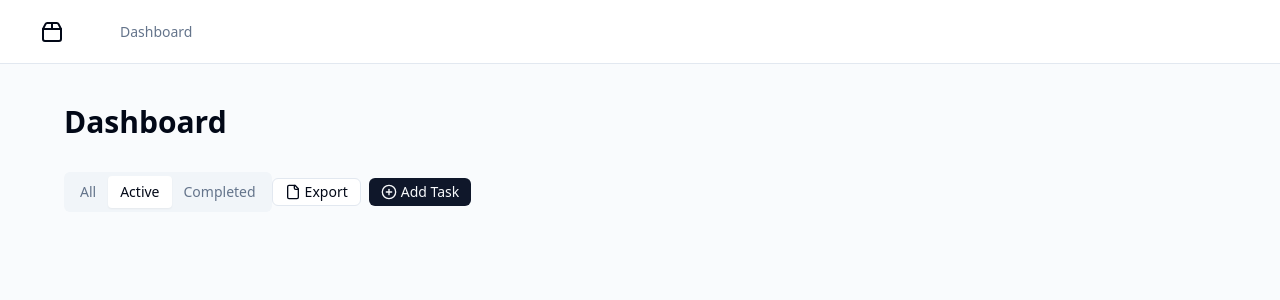
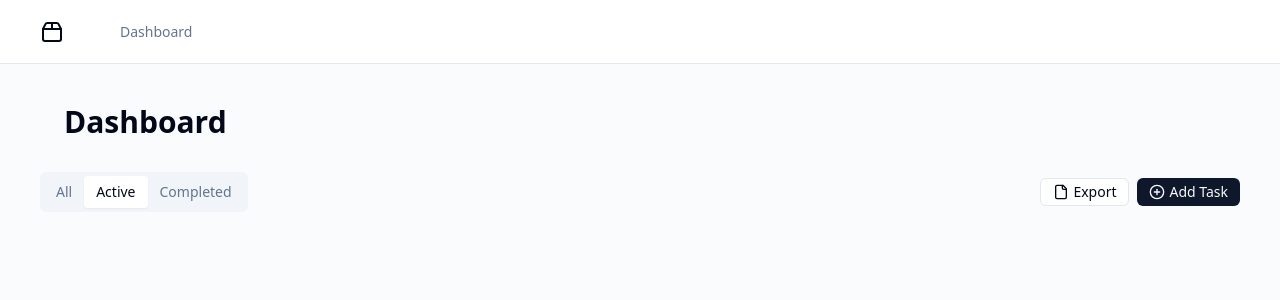
Before and after one commit to antonyjes/crud_flaskreact, a React (Vite) app in the folder client/: page / in a window 1280 px wide. Shown: the top 300 px of the page. Built offline with nearby package versions, Linux system fonts and the light colour scheme.

Commit message:
main layout

```diff
--- a/client/src/pages/Layout.jsx
+++ b/client/src/pages/Layout.jsx
@@ -59,9 +59,7 @@ const Layout = ({ children, title }) => {
         <div className="mx-auto grid w-full max-w-6xl gap-2">
           <h1 className="text-3xl font-semibold">{title}</h1>
         </div>
-        <div className="mx-auto grid w-full max-w-6xl items-start gap-6 md:grid-cols-[180px_1fr] lg:grid-cols-[250px_1fr]">
-          {children}
-        </div>
+        {children}
       </main>
     </div>
   );
```
